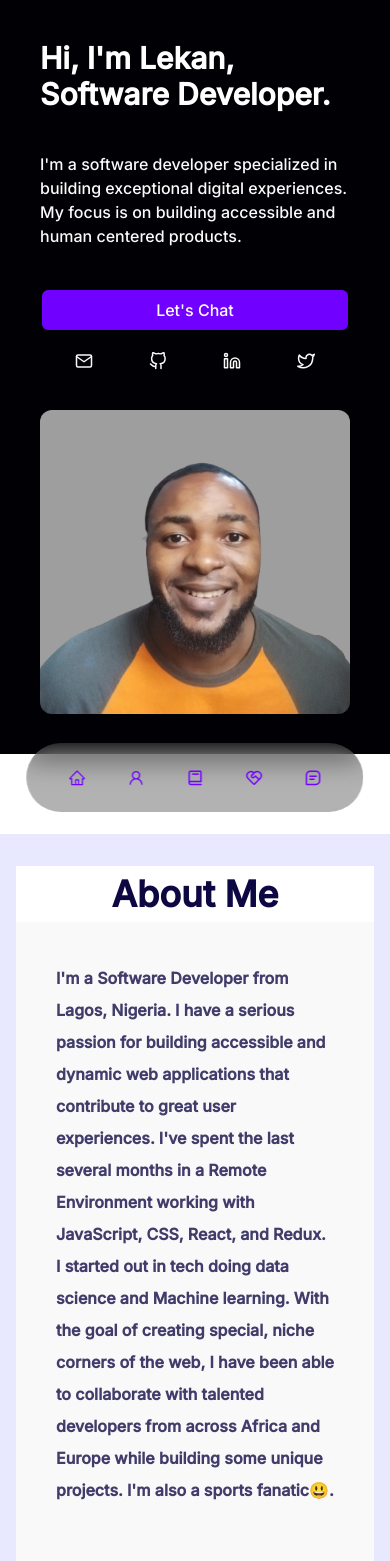
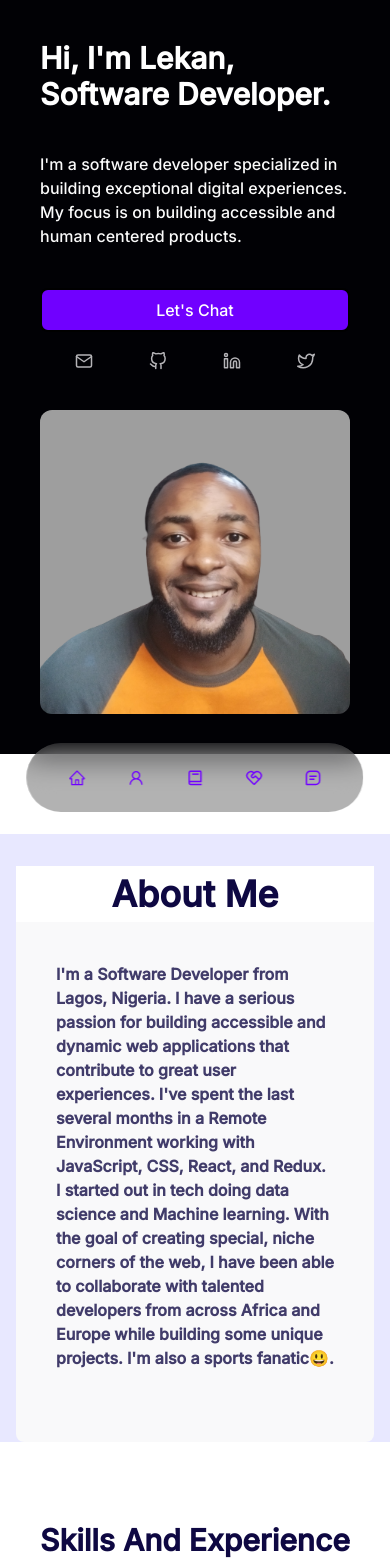
Before and after one commit to d2ndjim/jrl-portfolio, a React (Create React App) app: page / in a window 390 px wide. Shown: the top 1561 px of the page. Built offline with nearby package versions, Linux system fonts and the light colour scheme.

Commit message:
add footer section

```diff
--- a/src/App.js
+++ b/src/App.js
@@ -4,17 +4,19 @@ import About from './components/About';
 import Experience from './components/Experience';
 import Portfolio from './components/Portfolio';
 import Contact from './components/Contact';
+import Footer from './components/MobFooter';
 import './App.css';
 
 function App() {
   return (
     <div className="App">
-      <DeskNav />
       <Home />
       <About />
       <Experience />
       <Portfolio />
       <Contact />
+      <Footer />
+      <DeskNav />
     </div>
   );
 }
--- a/src/assets/data/data.js
+++ b/src/assets/data/data.js
@@ -32,12 +32,12 @@ const people = [
   {
     id: 4,
     image:
-      'https://user-images.githubusercontent.com/73438276/176236493-0f995d4d-6d2f-432a-973b-2c001149d72e.png',
-    name: 'Fyyur',
+      'https://user-images.githubusercontent.com/73438276/176701861-1de6d759-7437-47ff-949e-cafeb5cc1c8f.png',
+    name: 'Meal Recipe',
     quote:
       'Marfa af yr 3 wolf moon kogi, readymade distillery asymmetrical seitan kale chips fingerstache cloud bread mustache twee messenger bag. ',
-    repo: 'https://github.com/d2ndjim/bookstore',
-    live: 'https://d2ndjim-bookstore.netlify.app/',
+    repo: 'https://github.com/d2ndjim/FoodRecipe',
+    live: 'https://d2ndjim.github.io/FoodRecipe/',
   },
 ];
 
--- a/src/components/About.js
+++ b/src/components/About.js
@@ -8,7 +8,7 @@ const About = () => (
         <h2 className="text-center font-bold text-4xl text-[#0E0842]">About Me</h2>
       </div>
       <div data-aos="slide-up" className="m-10">
-        <p className="text-[#413C6A] font-bold text-base leading-8 md:text-center">
+        <p className="text-[#413C6A] font-bold md:text-base md:leading-8 md:text-center">
           I&apos;m a Software Developer from Lagos, Nigeria. I have a serious
           passion for building accessible and dynamic web applications that
           contribute to great user experiences. I&apos;ve spent the last several
--- /dev/null
+++ b/src/components/MobFooter.js
@@ -0,0 +1,12 @@
+import React from 'react';
+import Socials from './Socials';
+
+const Footer = () => (
+  <div className="bg-[#010105] flex justify-center px-20 pb-36 pt-6 md:hidden">
+    <div className="text-[#B5B4B8]">
+      <Socials />
+    </div>
+  </div>
+);
+
+export default Footer;
--- a/src/components/Socials.js
+++ b/src/components/Socials.js
@@ -12,7 +12,7 @@ const Socials = () => (
       rel="noopener noreferrer"
       aria-label="Send me an email"
     >
-      <FiMail className="text-[#F9F9FA] text-lg hover:scale-[1.5] hover:transition-transform hover:ease-in-out hover:duration-[300ms]" />
+      <FiMail className="text-[#B5B4B8] md:text-[#F9F9FA] text-lg hover:scale-[1.5] hover:transition-transform hover:ease-in-out hover:duration-[300ms]" />
     </a>
     <a
       className="pr-14 md:pr-5"
@@ -21,7 +21,7 @@ const Socials = () => (
       rel="noopener noreferrer"
       aria-label="My Github profile"
     >
-      <FiGithub className="text-[#F9F9FA] text-lg hover:scale-[1.5] hover:transition-transform hover:ease-in-out hover:duration-[300ms]" />
+      <FiGithub className="text-[#B5B4B8] md:text-[#F9F9FA] text-lg hover:scale-[1.5] hover:transition-transform hover:ease-in-out hover:duration-[300ms]" />
     </a>
     <a
       className="pr-14 md:pr-5"
@@ -30,7 +30,7 @@ const Socials = () => (
       rel="noopener noreferrer"
       aria-label="My Linkedin profile"
     >
-      <FiLinkedin className="text-[#F9F9FA] text-lg hover:scale-[1.5] hover:transition-transform hover:ease-in-out hover:duration-[300ms]" />
+      <FiLinkedin className="text-[#B5B4B8] md:text-[#F9F9FA] text-lg hover:scale-[1.5] hover:transition-transform hover:ease-in-out hover:duration-[300ms]" />
     </a>
     <a
       href="https://twitter.com/d2ndjim_"
@@ -38,7 +38,7 @@ const Socials = () => (
       rel="noopener noreferrer"
       aria-label="My Twitter profile"
     >
-      <FiTwitter className="text-[#F9F9FA] text-lg hover:scale-[1.5] hover:transition-transform hover:ease-in-out hover:duration-[300ms]" />
+      <FiTwitter className="text-[#B5B4B8] md:text-[#F9F9FA] text-lg hover:scale-[1.5] hover:transition-transform hover:ease-in-out hover:duration-[300ms]" />
     </a>
   </div>
 );
```
